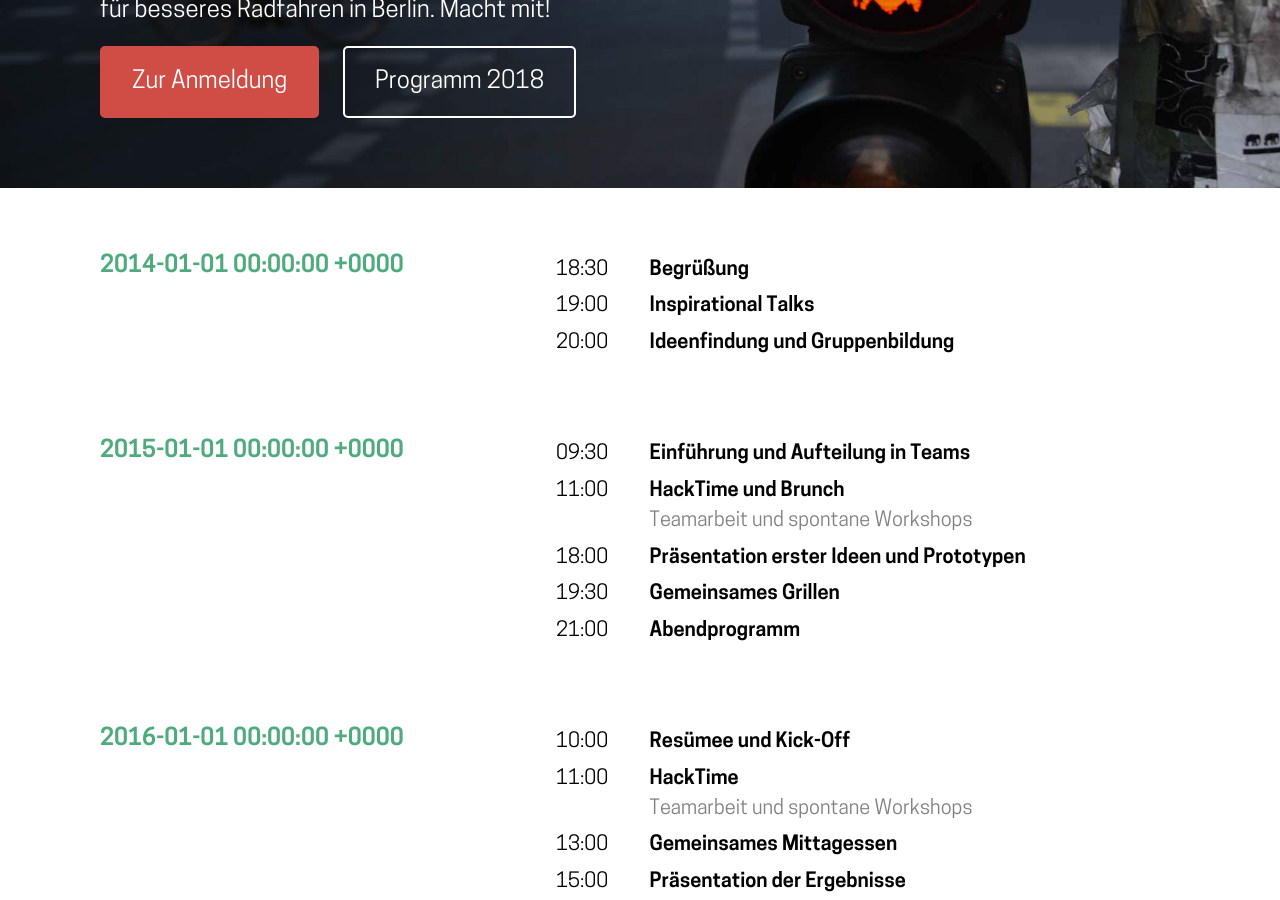
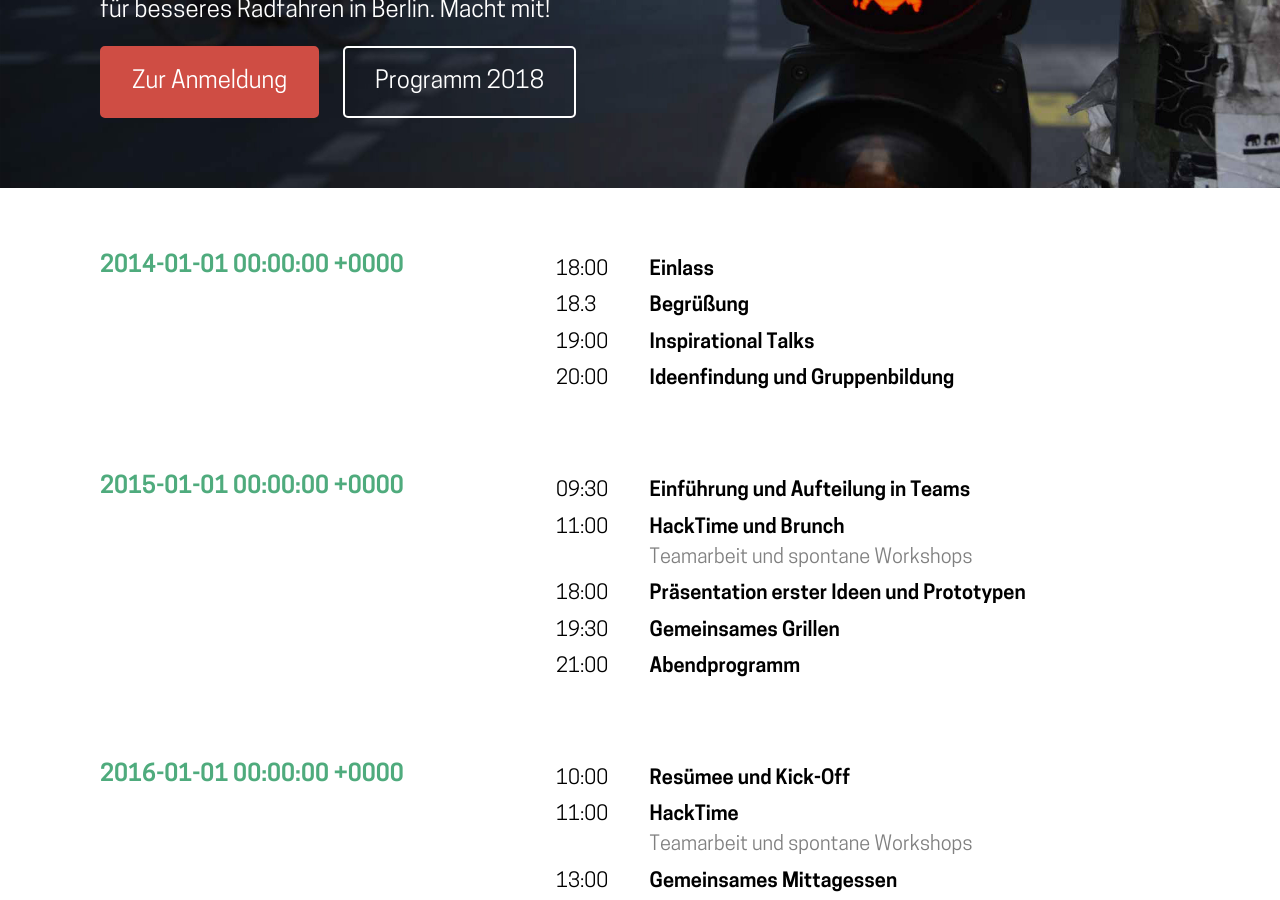
Before and after one commit to sjockers/cyclehackberlin.de, a Jekyll site: the page built from mitmachen.md, in a window 1280 px wide and 900 px high, scrolled down 494 px. Built offline with Jekyll 4.4.1, drawn with Linux system fonts in a browser that asks for light colours.

Commit message:
Updated Mitmachen

```diff
--- a/mitmachen.md
+++ b/mitmachen.md
@@ -13,8 +13,11 @@ join:
 schedule:
 - date: 2014-01-01 00:00:00 Z
   items:
-  - time: '18:30'
+  - time: '18:00'
+    name: 'Einlass '
+  - time: 18.3
     name: Begrüßung
+    content:
   - time: '19:00'
     name: Inspirational Talks
     content:
```
Also changed, not shown: other parts of mitmachen.md (+1 -1 lines).
